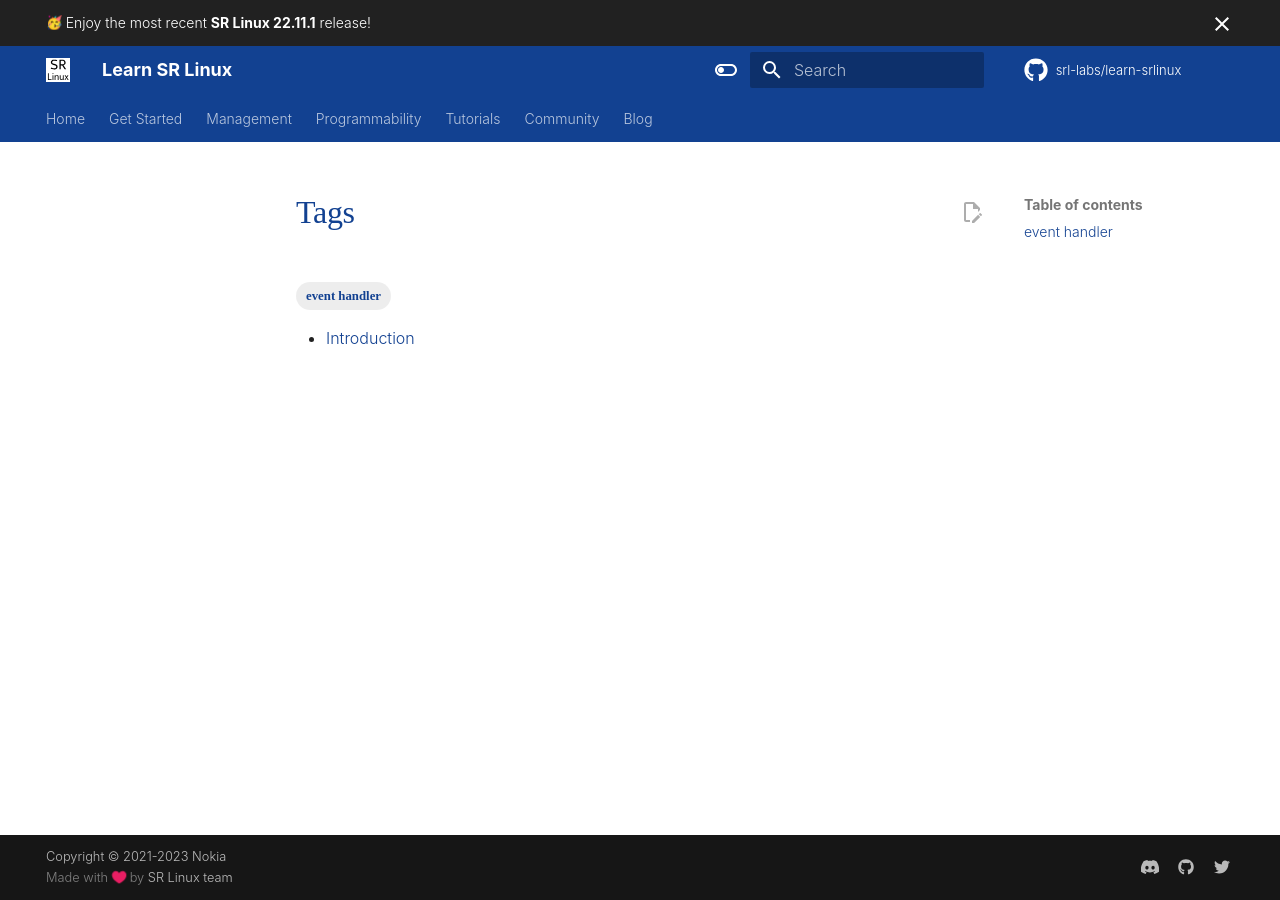
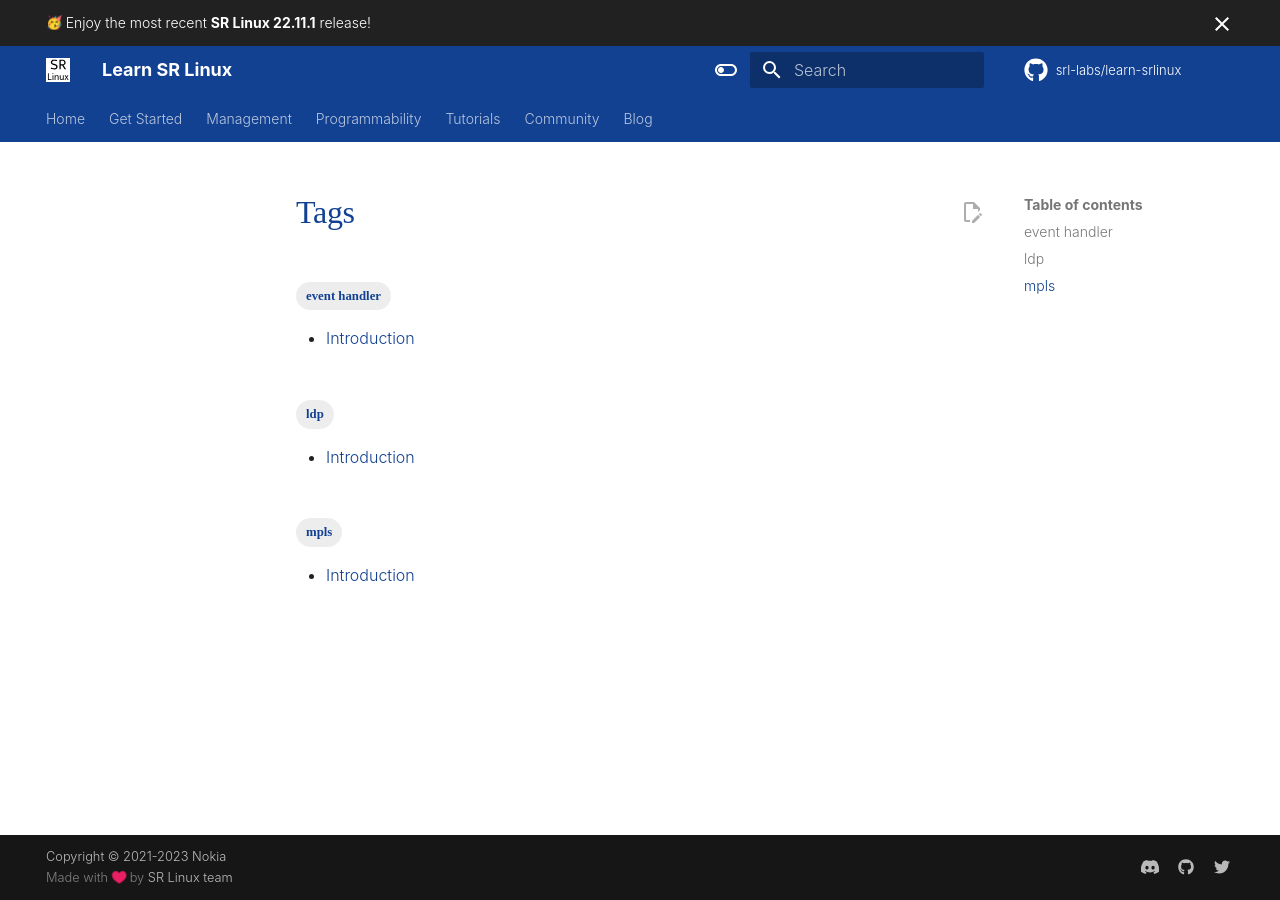
Before and after one commit to srl-labs/learn-srlinux, an MkDocs documentation site: the page built from docs/blog/tags.md, in a window 1280 px wide. Built offline with MkDocs 1.6.1 and Material for MkDocs 9.7.7, drawn with Linux system fonts in a browser that asks for light colours; emoji names are drawn with the system emoji font; some web fonts are replaced; comment, search, counter and statistics services are not loaded.

Commit message:
added tags and title for ldp tutorial

```diff
--- /dev/null
+++ b/docs/tutorials/mpls/mpls-ldp/.meta.yml
@@ -0,0 +1,2 @@
+comments: true
+title: LDP-based MPLS with SR Linux
--- a/docs/tutorials/mpls/mpls-ldp/intro.md
+++ b/docs/tutorials/mpls/mpls-ldp/intro.md
@@ -1,5 +1,8 @@
 ---
 comments: true
+tags:
+  - ldp
+  - mpls
 ---
 
 <script type="text/javascript" src="https://cdn.jsdelivr.net/gh/hellt/drawio-js@main/embed2.js" async></script>
```
